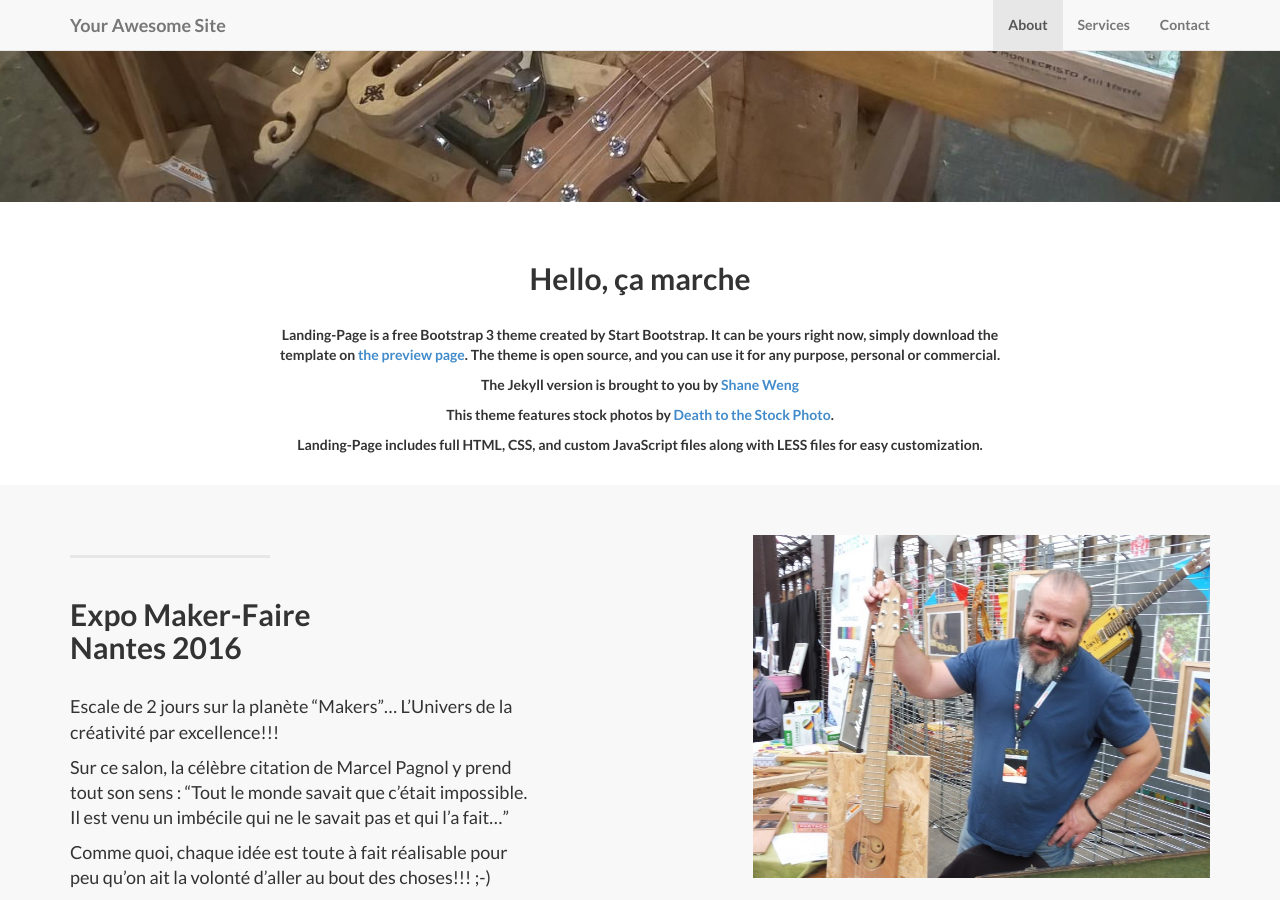
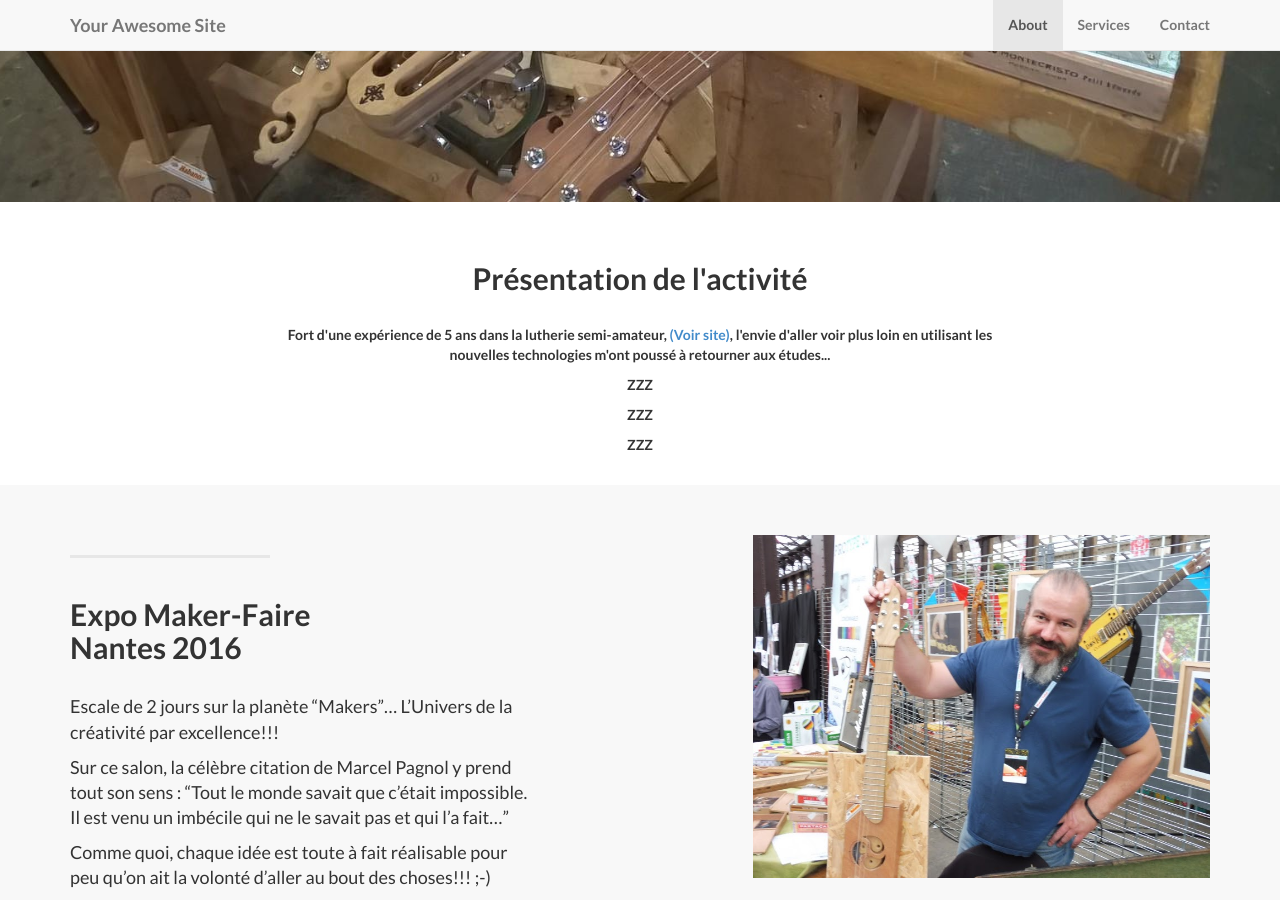
Before and after one commit to DenisThouret/DenisThouret.github.io, a Jekyll site: the page built from index.html, in a window 1280 px wide and 900 px high, scrolled down 575 px. Built offline with Jekyll 4.4.1, drawn with Linux system fonts in a browser that asks for light colours.

Commit message:
Add files via upload

```diff
--- a/_includes/about.html
+++ b/_includes/about.html
@@ -3,12 +3,12 @@
         <div class="row">
             <div class="col-lg-8 col-lg-offset-2">
               <br/><br/>
-              <h2>Hello, ça marche</h2>
+              <h2>Présentation de l'activité</h2>
               <br/>
-                <p>Landing-Page is a free Bootstrap 3 theme created by Start Bootstrap. It can be yours right now, simply download the template on <a href="http://startbootstrap.com/template-overviews/landing-page/">the preview page</a>. The theme is open source, and you can use it for any purpose, personal or commercial.</p>
-                <p>The Jekyll version is brought to you by <a href="https://github.com/swcool">Shane Weng</a></p>
-                <p>This theme features stock photos by <a href="http://join.deathtothestockphoto.com//">Death to the Stock Photo</a>.</p>
-                <p>Landing-Page includes full HTML, CSS, and custom JavaScript files along with LESS files for easy customization.</p>
+                <p>Fort d'une expérience de 5 ans dans la lutherie semi-amateur, <a href="https://www.facebook.com/lesfreresrodriguez/photos_of/">(Voir site)</a>, l'envie d'aller voir plus loin en utilisant les nouvelles technologies m'ont poussé à retourner aux études...</p>
+                <p>ZZZ</p>
+                <p>ZZZ</p>
+                <p>ZZZ</p>
                 <br/>
               </div>
         </div>
```
